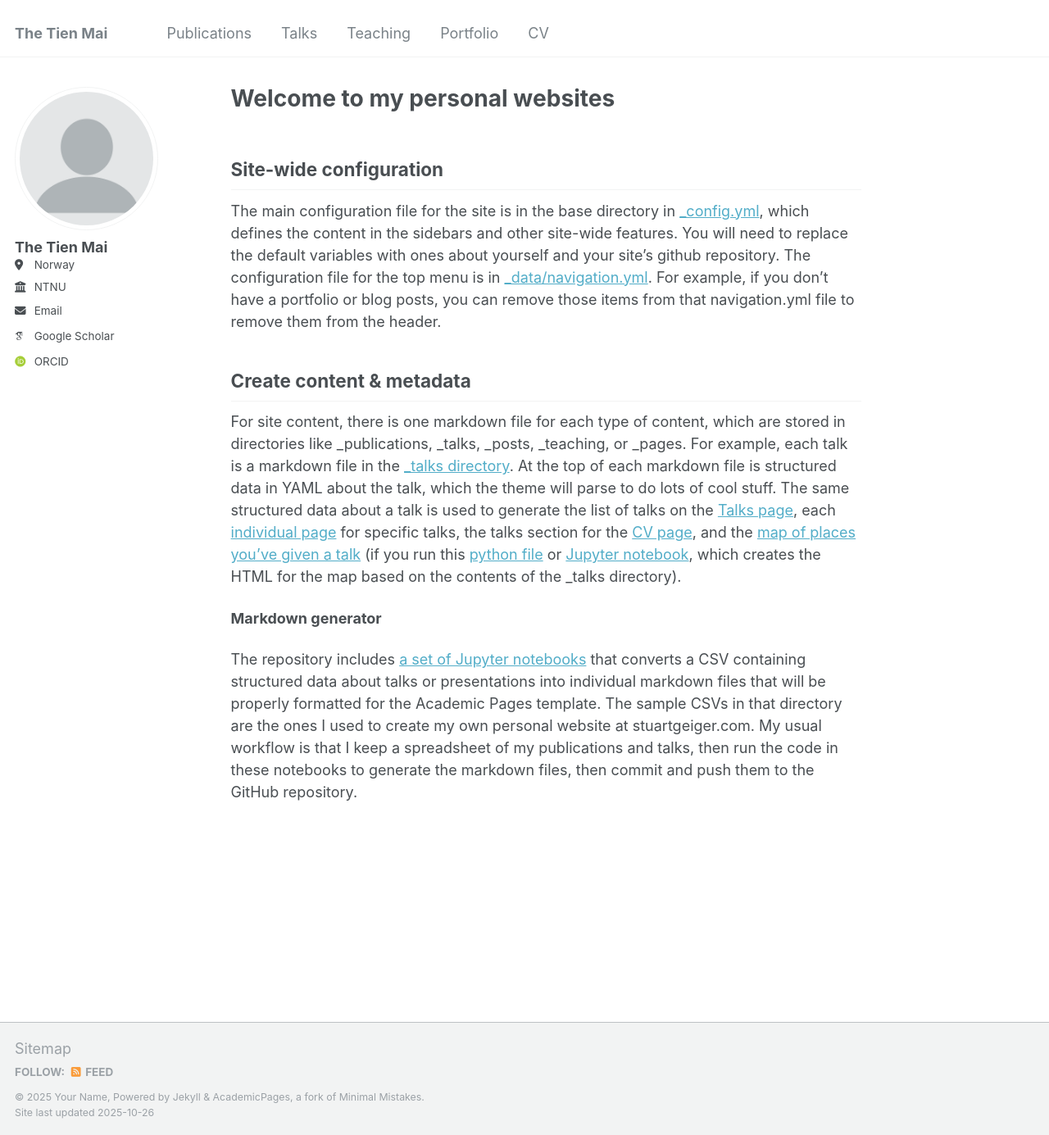
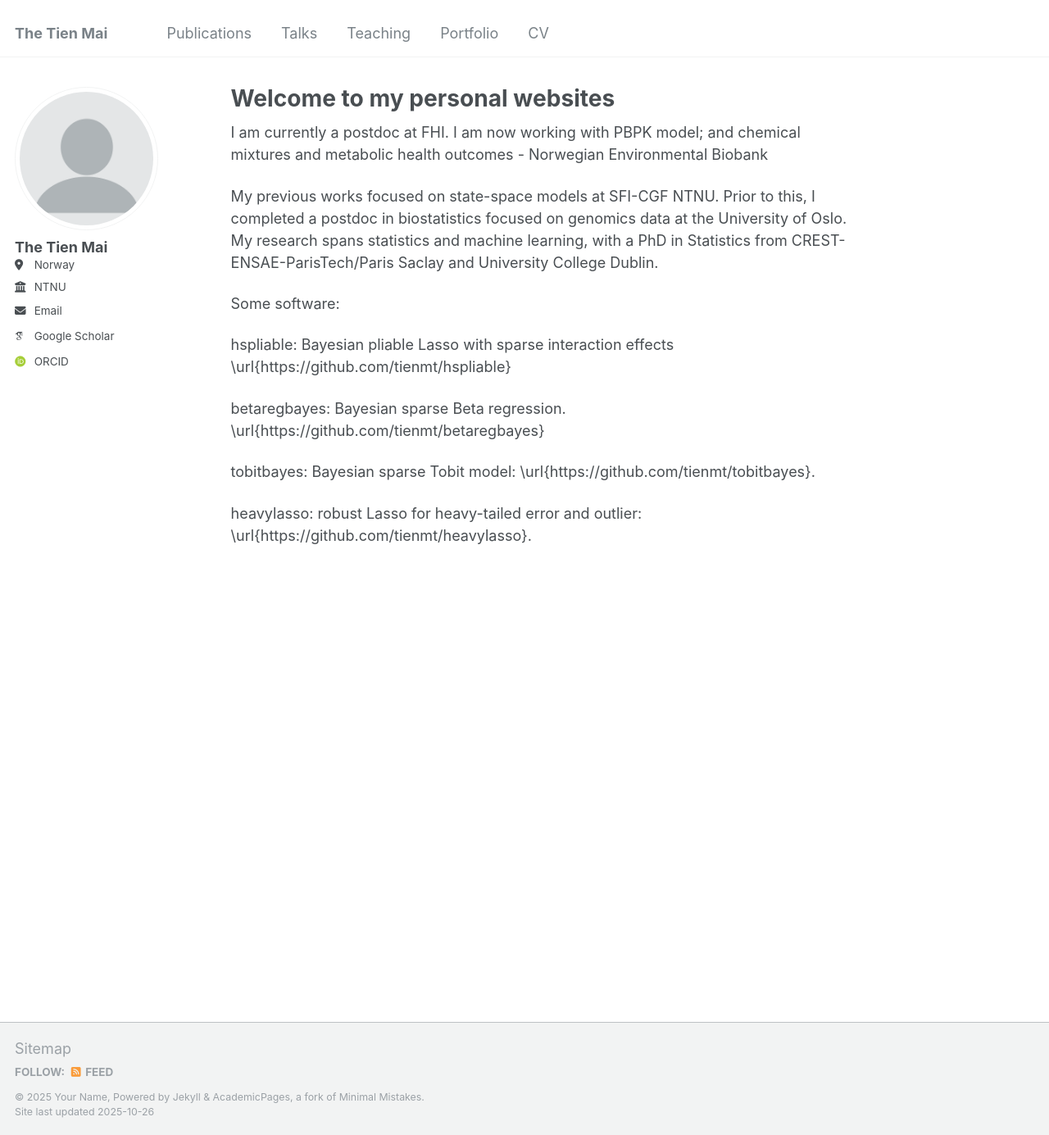
Before and after one commit to tienmt/tienmt.github.io, a Jekyll site: the page built from _pages/about.md, in a window 1280 px wide and 1385 px high. Shown: the whole window at 82% size. Built offline with Jekyll 4.4.1, drawn with Linux system fonts in a browser that asks for light colours; some web fonts are replaced.

Commit message:
Update about.md

```diff
--- a/_pages/about.md
+++ b/_pages/about.md
@@ -8,15 +8,16 @@ redirect_from:
 ---
 
 
-Site-wide configuration
-------
-The main configuration file for the site is in the base directory in [_config.yml](https://github.com/academicpages/academicpages.github.io/blob/master/_config.yml), which defines the content in the sidebars and other site-wide features. You will need to replace the default variables with ones about yourself and your site's github repository. The configuration file for the top menu is in [_data/navigation.yml](https://github.com/academicpages/academicpages.github.io/blob/master/_data/navigation.yml). For example, if you don't have a portfolio or blog posts, you can remove those items from that navigation.yml file to remove them from the header.
+I am currently a postdoc at FHI. I am now working with PBPK model; and chemical mixtures and metabolic health outcomes - Norwegian Environmental Biobank
 
-Create content & metadata
-------
-For site content, there is one markdown file for each type of content, which are stored in directories like _publications, _talks, _posts, _teaching, or _pages. For example, each talk is a markdown file in the [_talks directory](https://github.com/academicpages/academicpages.github.io/tree/master/_talks). At the top of each markdown file is structured data in YAML about the talk, which the theme will parse to do lots of cool stuff. The same structured data about a talk is used to generate the list of talks on the [Talks page](https://academicpages.github.io/talks), each [individual page](https://academicpages.github.io/talks/2012-03-01-talk-1) for specific talks, the talks section for the [CV page](https://academicpages.github.io/cv), and the [map of places you've given a talk](https://academicpages.github.io/talkmap.html) (if you run this [python file](https://github.com/academicpages/academicpages.github.io/blob/master/talkmap.py) or [Jupyter notebook](https://github.com/academicpages/academicpages.github.io/blob/master/talkmap.ipynb), which creates the HTML for the map based on the contents of the _talks directory).
+My previous works focused on state-space models at SFI-CGF NTNU. Prior to this, I completed a postdoc in biostatistics focused on  genomics data at the University of Oslo. My research spans statistics and machine learning, with a PhD in Statistics from CREST-ENSAE-ParisTech/Paris Saclay and University College Dublin.
 
-**Markdown generator**
+Some software:
 
-The repository includes [a set of Jupyter notebooks](https://github.com/academicpages/academicpages.github.io/tree/master/markdown_generator
-) that converts a CSV containing structured data about talks or presentations into individual markdown files that will be properly formatted for the Academic Pages template. The sample CSVs in that directory are the ones I used to create my own personal website at stuartgeiger.com. My usual workflow is that I keep a spreadsheet of my publications and talks, then run the code in these notebooks to generate the markdown files, then commit and push them to the GitHub repository.
+hspliable: Bayesian pliable Lasso with sparse interaction effects \url{https://github.com/tienmt/hspliable}
+
+betaregbayes: Bayesian sparse Beta regression. \url{https://github.com/tienmt/betaregbayes}
+
+tobitbayes: Bayesian sparse Tobit model: \url{https://github.com/tienmt/tobitbayes}.
+
+heavylasso: robust Lasso for heavy-tailed error and outlier: \url{https://github.com/tienmt/heavylasso}.
```
